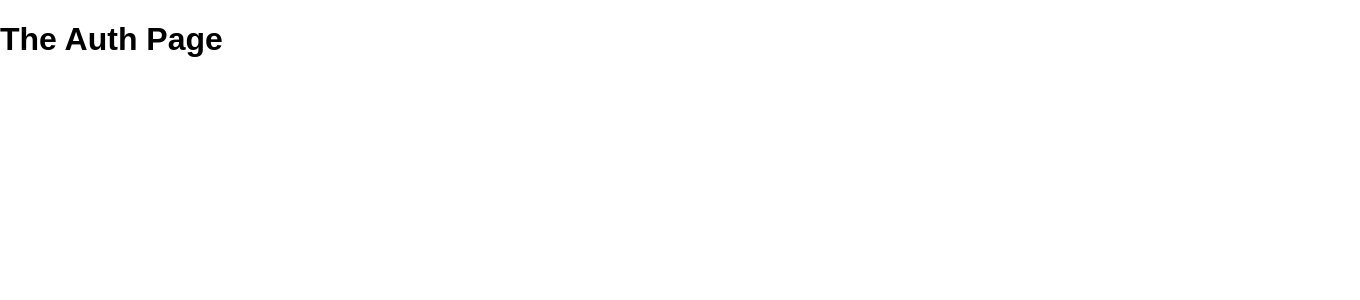
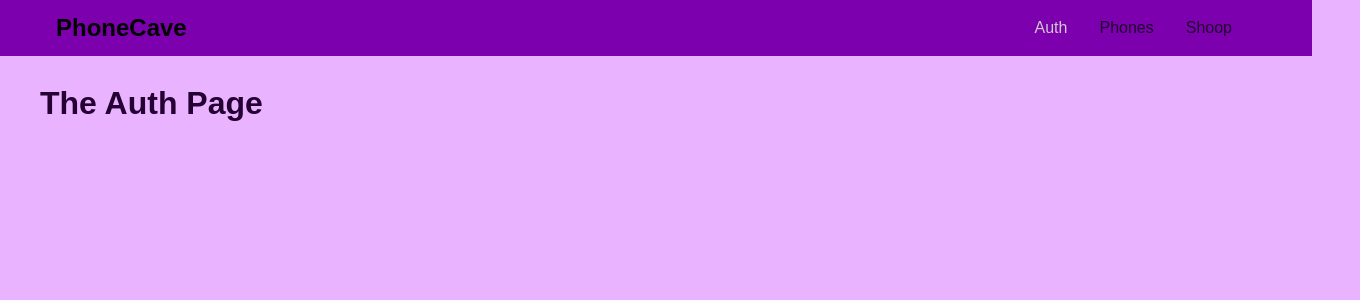
Before and after one commit to VictorRodriguezIronhack/reto_web, a React (Create React App) app in the folder client/: page /auth in a window 1280 px wide. Shown: the top 300 px of the page, 1360 px wide, since content can reach past the window. Built offline with nearby package versions, Linux system fonts and the light colour scheme.

Commit message:
add navigation component and styles

```diff
--- a/client/src/components/App.css
+++ b/client/src/components/App.css
@@ -0,0 +1,7 @@
+.main-section {
+  padding: 4rem 2.5rem;
+  width: 100%;
+  height: 100vh;
+  color: hsl(283, 100%, 10%);
+  background: hsl(283, 100%, 85%);
+}
--- a/client/src/components/App.js
+++ b/client/src/components/App.js
@@ -3,12 +3,16 @@ import { BrowserRouter, Switch, Route, Redirect } from 'react-router-dom'
 import AuthPage from './pages/Auth'
 import PhonesPage from './pages/Phones'
 import PurchasePage from './pages/Purchase'
+import MainNavigation from './layout/Navigation/Navigation'
 
 import './App.css';
 
 function App() {
   return (
     <BrowserRouter>
+      <MainNavigation />
+
+      <main className='main-section'>
         <Switch>
 
           <Redirect from='/' to='/auth' exact />
@@ -17,6 +21,8 @@ function App() {
           <Route path='/purchase' component={ PurchasePage } />
 
         </Switch>
+      </main>
+
     </BrowserRouter>
   );
 }
--- /dev/null
+++ b/client/src/components/layout/Navigation/Navigation.css
@@ -0,0 +1,44 @@
+.main-navigation {
+  position: fixed;
+  left: 0;
+  top: 0;
+  width: 100%;
+  height: 3.5rem;
+  background: hsl(283, 100%, 34%);
+  padding: 0 1rem;
+  display: flex;
+  justify-content: space-between;
+  align-items: center;
+}
+
+.main-navigation__logo h1{
+  margin: 0 2.5rem;
+  font-size: 1.5rem;
+}
+
+.main-navigation__item {
+  margin-left: 1.5rem;
+}
+
+.main-navigation__item ul {
+  margin: 0 3rem;
+  padding: 0;
+  list-style: none;
+  display: flex;
+}
+
+.main-navigation__item li {
+  margin: 0 1rem;
+}
+
+.main-navigation__item a {
+  text-decoration: none;
+  color: hsl(283, 100%, 9%);
+}
+
+.main-navigation__item a:hover,
+.main-navigation__item a:active,
+.main-navigation__item a.active {
+  text-decoration: none;
+  color: hsl(288, 5%, 80%);
+}
--- /dev/null
+++ b/client/src/components/layout/Navigation/Navigation.js
@@ -0,0 +1,23 @@
+import React from 'react'
+import { NavLink } from 'react-router-dom'
+
+import './Navigation.css'
+
+const mainNavigation = props => (
+  <header className='main-navigation'>
+    <div className='main-navigation__logo'>
+      <h1>PhoneCave</h1>
+    </div>
+
+    <nav className='main-navigation__item'>
+      <ul>
+        <li><NavLink to='/auth'>Auth</NavLink></li>
+        <li><NavLink to='/phones'>Phones</NavLink></li>
+        <li><NavLink to='/purchase'>Shoop</NavLink></li>
+      </ul>
+    </nav>
+  </header>
+)
+
+
+export default mainNavigation
```
Lines whose indentation alone changed are shown as unchanged.
